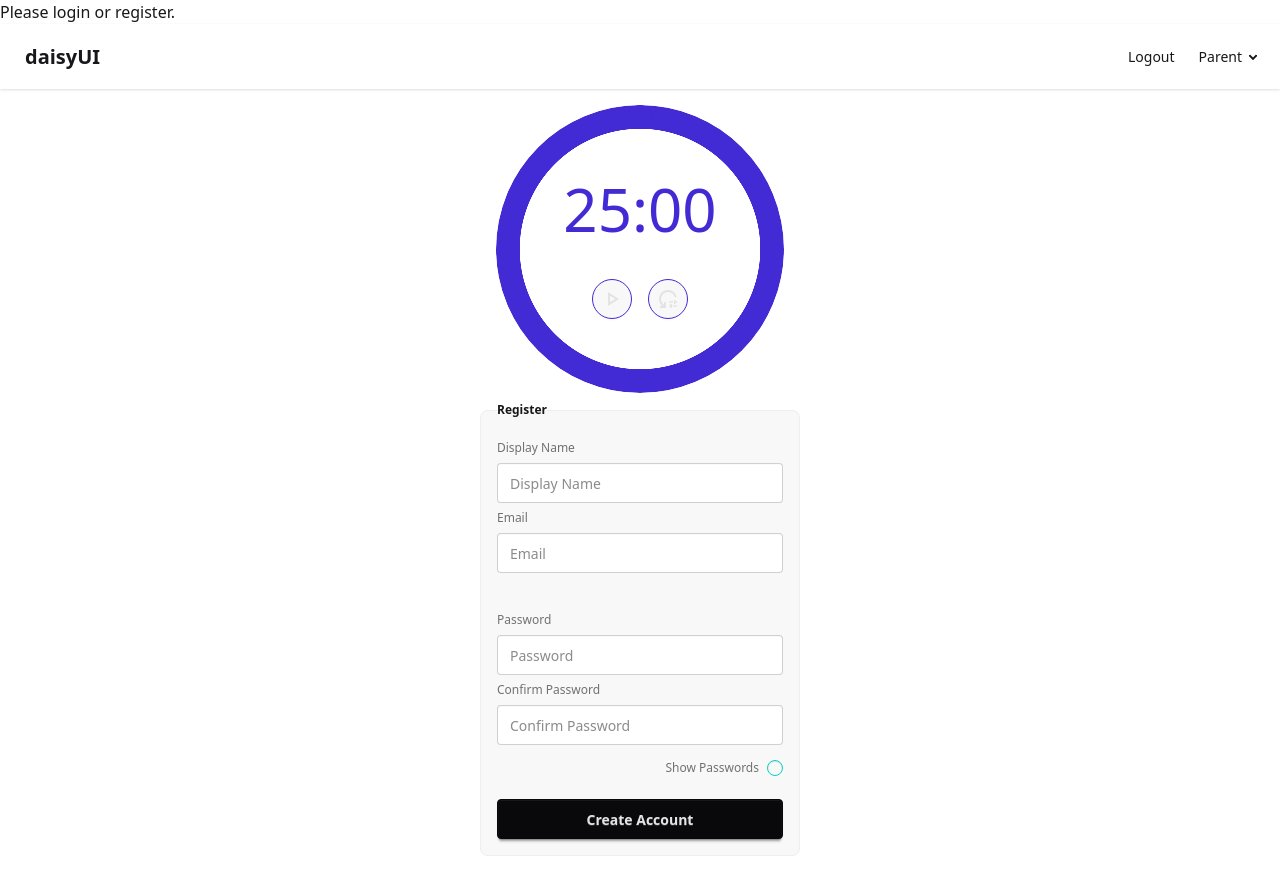
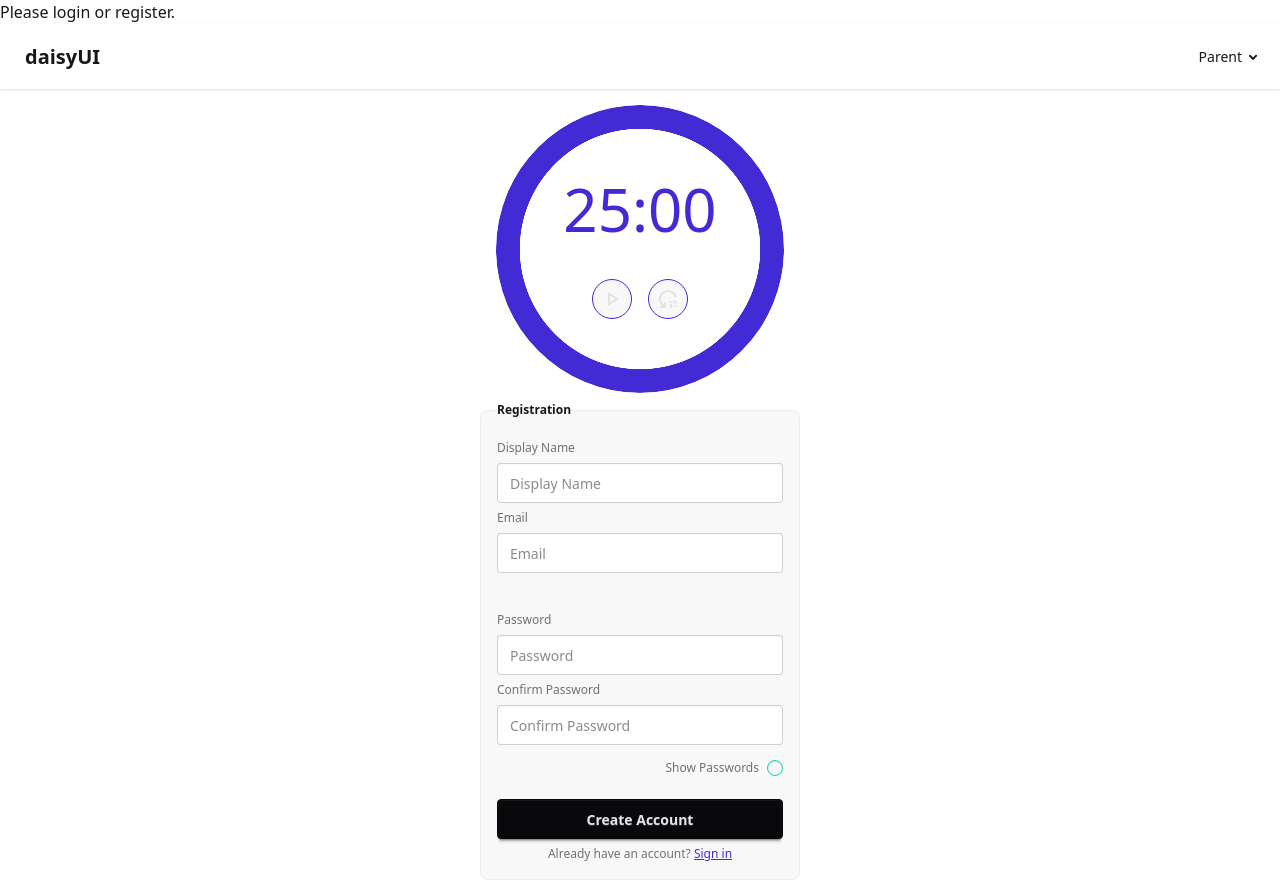
Before and after one commit to kingwell47/cs50-final-project, a React (Vite) app: page /register in a window 1280 px wide. Before the commit the page ends 872 px from the top, so only its background shows below. Built offline with nearby package versions, Linux system fonts and the light colour scheme; no server answers.

Commit message:
added redirects based on auth

```diff
--- a/src/App.jsx
+++ b/src/App.jsx
@@ -15,6 +15,14 @@ function App() {
     return () => unsub(); // clean up on unmount
   }, [checkAuth]);
 
+  if (loading && !user) {
+    return (
+      <div className="flex items-center justify-center h-screen">
+        <span className="loading loading-bars loading-xl"></span>
+      </div>
+    );
+  }
+
   return (
     <>
       <TimerTicker />
@@ -28,9 +36,18 @@ function App() {
         )}
         <Layout>
           <Routes>
-            <Route path="/" element={<Dashboard />} />
-            <Route path="/login" element={<Login />} />
-            <Route path="/register" element={<Registration />} />
+            <Route
+              path="/"
+              element={user ? <Dashboard /> : <Navigate to="/login" />}
+            />
+            <Route
+              path="/register"
+              element={!user ? <Registration /> : <Navigate to="/" />}
+            />
+            <Route
+              path="/login"
+              element={!user ? <Login /> : <Navigate to="/" />}
+            />
           </Routes>
         </Layout>
       </main>
--- a/src/components/NavBar.jsx
+++ b/src/components/NavBar.jsx
@@ -5,24 +5,22 @@ const NavBar = () => {
   const { user, logout } = useAuthStore();
 
   return (
-    <nav className='navbar bg-base-100 shadow-sm'>
-      <div className='flex-1'>
-        <a className='btn btn-ghost text-xl'>daisyUI</a>
+    <nav className="navbar bg-base-100 shadow-sm">
+      <div className="flex-1">
+        <a className="btn btn-ghost text-xl">daisyUI</a>
       </div>
-      <div className='flex-none'>
-        <ul className='menu menu-horizontal px-1'>
+      <div className="flex-none">
+        <ul className="menu menu-horizontal px-1">
           {user && (
             <li>
-              <a>signedIn</a>
+              <a onClick={logout}>Logout</a>
             </li>
           )}
-          <li>
-            <a onClick={logout}>Logout</a>
-          </li>
+
           <li>
             <details>
               <summary>Parent</summary>
-              <ul className='bg-base-100 rounded-t-none p-2'>
+              <ul className="bg-base-100 rounded-t-none p-2">
                 <li>
                   <a>Link 1</a>
                 </li>
--- a/src/pages/Login.jsx
+++ b/src/pages/Login.jsx
@@ -1,5 +1,7 @@
 import React, { useState } from "react";
 import useAuthStore from "../store/authStore";
+import { Link } from "react-router-dom";
+
 const Login = () => {
   const [showPassword, setShowPassword] = useState(false);
   const [formData, setFormData] = useState({
@@ -57,6 +59,14 @@ const Login = () => {
       >
         {loading ? "Logging in..." : "Login"}
       </button>
+      <div className="text-center">
+        <p className="text-base-content/60">
+          Don&apos;t have an account?{" "}
+          <Link to="/register" className="link link-primary">
+            Create account
+          </Link>
+        </p>
+      </div>
     </fieldset>
   );
 };
--- a/src/pages/Registration.jsx
+++ b/src/pages/Registration.jsx
@@ -1,5 +1,6 @@
 import React, { useState } from "react";
 import useAuthStore from "../store/authStore";
+import { Link } from "react-router-dom";
 
 const blankForm = {
   displayName: "",
@@ -45,7 +46,7 @@ const Registration = () => {
       onSubmit={handleSubmit}
       className="fieldset bg-base-200 border-base-300 rounded-box w-xs border p-4"
     >
-      <legend className="fieldset-legend">Register</legend>
+      <legend className="fieldset-legend">Registration</legend>
       <label className="label">Display Name</label>
       <input
         type="input"
@@ -106,6 +107,14 @@ const Registration = () => {
       <button className="btn btn-neutral mt-4" type="submit">
         {loading ? "Creating Account..." : "Create Account"}
       </button>
+      <div className="text-center">
+        <p className="text-base-content/60">
+          Already have an account?{" "}
+          <Link to="/login" className="link link-primary">
+            Sign in
+          </Link>
+        </p>
+      </div>
     </fieldset>
   );
 };
```
